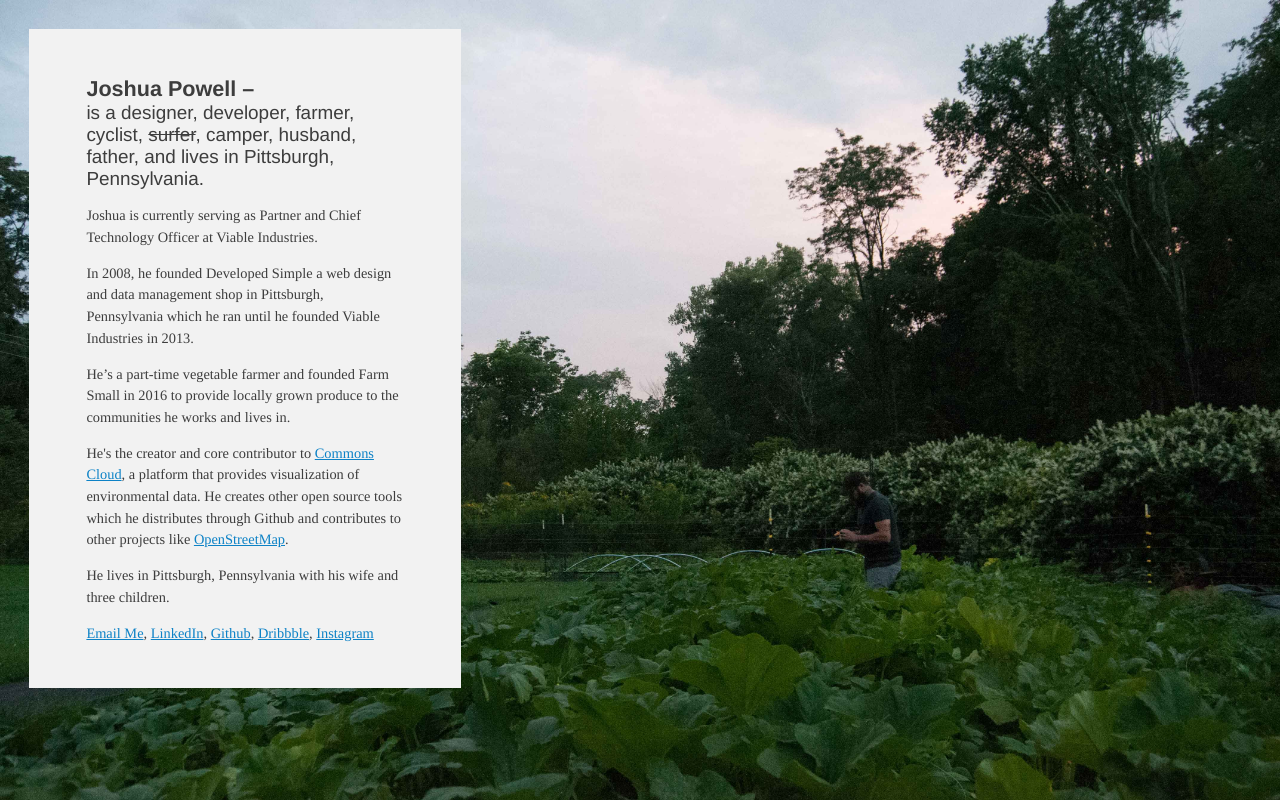
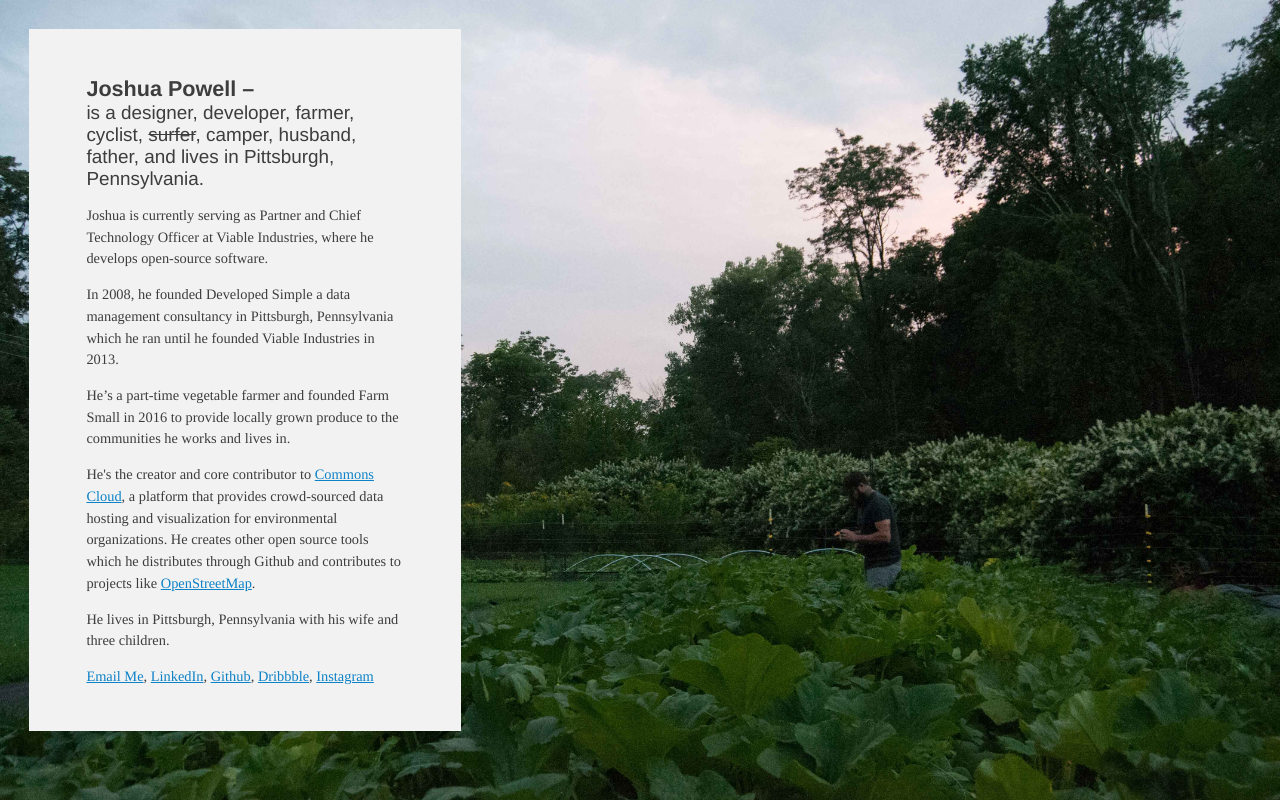
Before and after one commit to joshuapowell/www.joshuapowell.io, a plain HTML site: page public/index.html in a window 1280 px wide. Drawn offline with Linux system fonts and the light colour scheme.

Commit message:
Text updates

```diff
--- a/public/index.html
+++ b/public/index.html
@@ -45,26 +45,27 @@
 
         <p>
           Joshua is currently serving as Partner and Chief Technology
-          Officer at Viable Industries.
+          Officer at Viable Industries, where he develops open-source software.
         </p>
 
         <p>
-          In 2008, he founded Developed Simple a web design and
-          data management shop in Pittsburgh, Pennsylvania which he
-          ran until he founded Viable Industries in 2013.
+          In 2008, he founded Developed Simple a data management consultancy
+          in Pittsburgh, Pennsylvania which he ran until he founded Viable
+          Industries in 2013.
         </p>
 
         <p>
-          He’s a part-time vegetable farmer and founded Farm Small
-          in 2016 to provide locally grown produce to the communities he works
-          and lives in.
+          He’s a part-time vegetable farmer and founded Farm Small in 2016 to
+          provide locally grown produce to the communities he works and lives
+          in.
         </p>
 
         <p>
           He's the creator and core contributor to <a href="https://github.com/CommonsCloud/" target="_blank">Commons Cloud</a>, a
-          platform that provides visualization of environmental data. He
-          creates other open source tools which he distributes through Github
-          and contributes to other projects like <a href="https://www.openstreetmap.org/user/Joshua%20Powell/history" target="_blank">OpenStreetMap</a>.
+          platform that provides crowd-sourced data hosting and visualization
+          for environmental organizations. He creates other open source tools
+          which he distributes through Github and contributes to projects like
+          <a href="https://www.openstreetmap.org/user/Joshua%20Powell/history" target="_blank">OpenStreetMap</a>.
         </p>
 
         <p>
```
